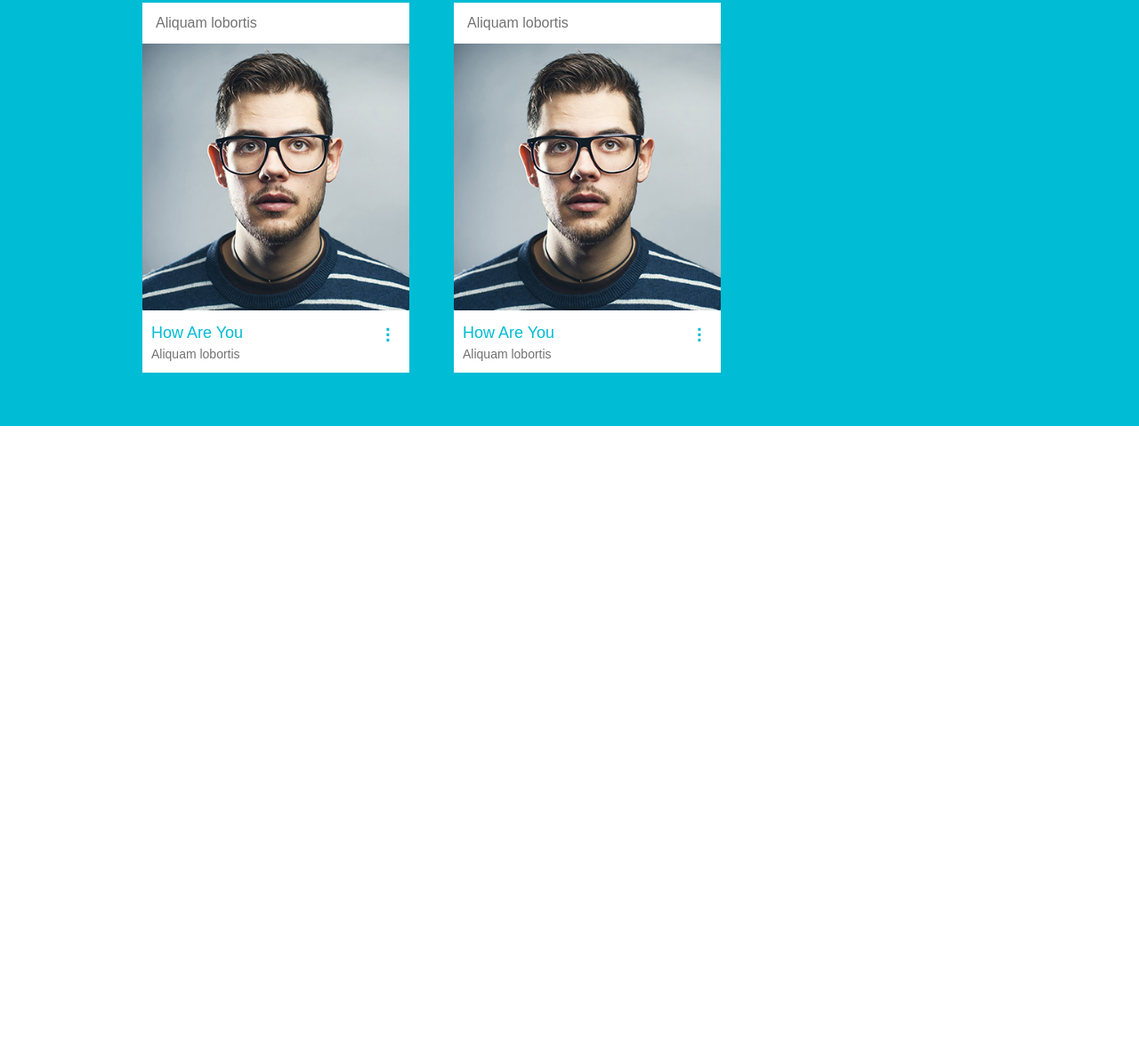
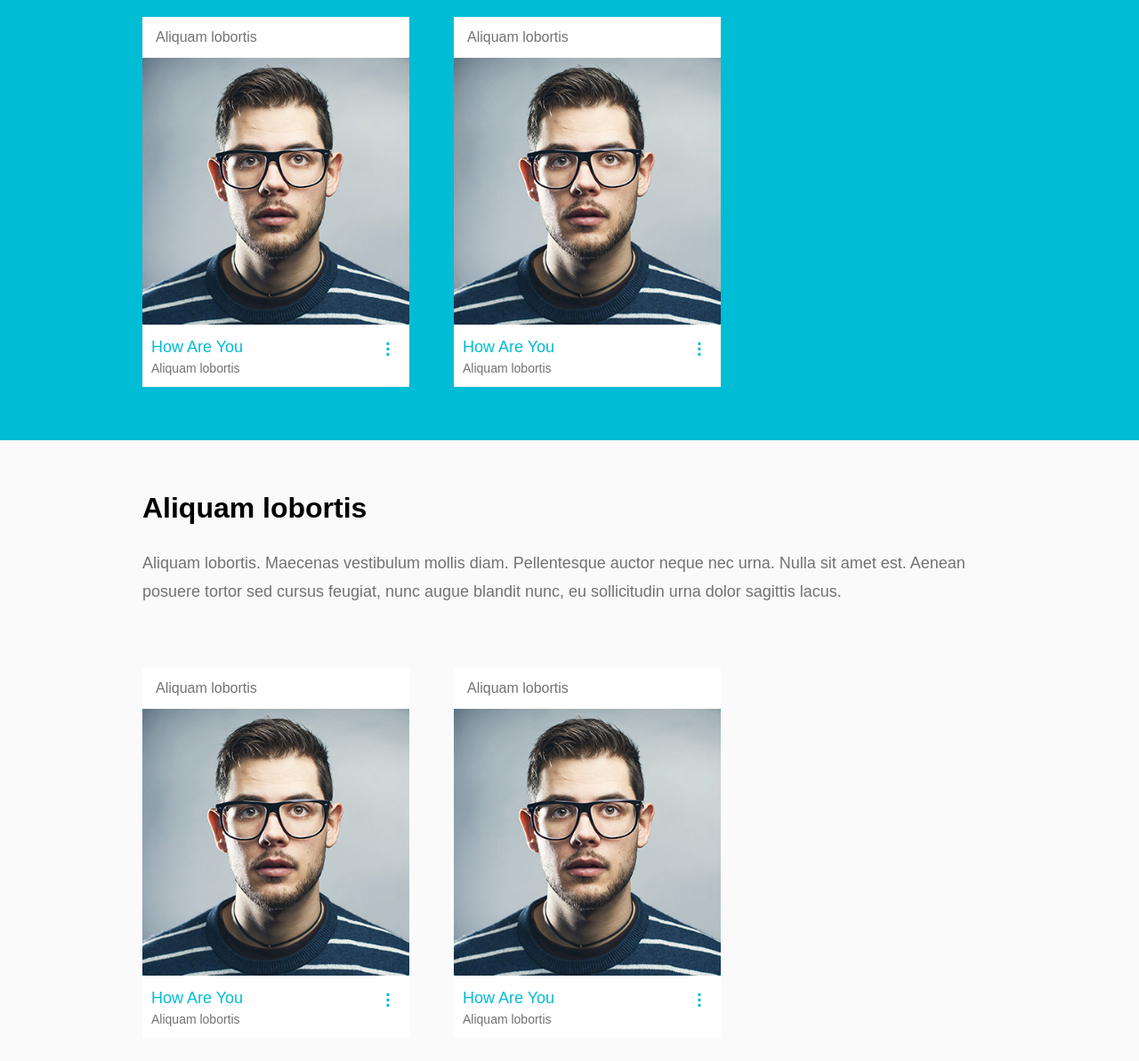
Before and after one commit to jaybidwai02/template, a website: page index.html in a window 1280 px wide. Shown: the part 2581-3774 px from the top of the page at 89% size. Before the commit the page ends 3060 px from the top, so only its background shows below. Drawn offline with Linux system fonts and the light colour scheme.

Commit message:
adding changes

```diff
--- a/index.html
+++ b/index.html
@@ -185,6 +185,65 @@
 				</div>
 			</div>
 
+			<div class="portfolio">
+				<div class="myWork">
+
+				<h3>Aliquam lobortis</h3>
+				<p class="desc">Aliquam lobortis. Maecenas vestibulum mollis diam. Pellentesque auctor neque nec urna. Nulla sit amet est. Aenean posuere tortor sed cursus feugiat, nunc augue blandit nunc, eu sollicitudin urna dolor sagittis lacus.</p>
+
+				 <ul class="album cfa">
+				 	<li>
+					 	<div class="holder">
+					 		<p class="subHeader">
+					 			<span>Aliquam lobortis</span>
+					 		</p>
+					 		<img src="images/me.jpg" alt="" class="logoImg">
+					 		<p class="subFooter">
+					 			<span class="name _00bcd4">How Are You</span>
+					 			<span class="period">Aliquam lobortis</span>
+					 		</p>
+					 		<span class="seeMore">
+					 			<span class="theme _00bcd4">.</span>
+					 			<span class="theme _00bcd4">.</span>
+					 			<span class="theme _00bcd4">.</span>
+					 		</span>
+					 		<div class="onHover">
+							<p class="subFooter">
+								<span class="name _00bcd4">How Are You</span>
+								<span class="period">Aliquam lobortis</span>
+							</p>
+							<p class="desc">Aliquam lobortis. Maecenas vestibulum mollis diam. Pellentesque auctor neque nec urna. Nulla sit amet est. Aenean posuere tortor sed cursus feugiat, nunc augue blandit nunc, eu sollicitudin urna dolor sagittis lacus.</p>
+					 		</div>
+					 	</div>
+				 	</li>
+				 	<li>
+				 	<div class="holder">
+				 		<p class="subHeader">
+				 			<span>Aliquam lobortis</span>
+				 		</p>
+				 		<img src="images/me.jpg" alt="" class="logoImg">
+				 		<p class="subFooter">
+				 			<span class="name _00bcd4">How Are You</span>
+				 			<span class="period">Aliquam lobortis</span>
+				 		</p>
+				 		<span class="seeMore">
+				 			<span class="theme _00bcd4">.</span>
+				 			<span class="theme _00bcd4">.</span>
+				 			<span class="theme _00bcd4">.</span>
+				 		</span>
+				 		<div class="onHover">
+						<p class="subFooter">
+							<span class="name _00bcd4">How Are You</span>
+							<span class="period">Aliquam lobortis</span>
+						</p>
+						<p class="desc">Aliquam lobortis. Maecenas vestibulum mollis diam. Pellentesque auctor neque nec urna. Nulla sit amet est. Aenean posuere tortor sed cursus feugiat, nunc augue blandit nunc, eu sollicitudin urna dolor sagittis lacus.</p>
+				 		</div>
+				 	</div>
+				 	</li>
+				 </ul>
+				 </div>
+			</div>
+
 		</div>
 	</header>
 </body>
--- a/sass/partials/_header.scss
+++ b/sass/partials/_header.scss
@@ -284,11 +284,11 @@ a{
 
 
 /* experience */
-.experience,.education{
+.experience,.education,.portfolio{
 	width: 100%;
 	// height: 350px;
 	padding: 60px 0;
-	.workExp,.college{
+	.workExp,.college,.myWork{
 		width: 960px;
 		margin: 0 auto;
 		h3{
@@ -305,13 +305,25 @@ a{
 	}
 }
 
+.portfolio{
+	background-color: #fafafa;
+	.myWork{
+	h3{
+		color: #000;
+	}
+	.desc{
+		color: #727272;
+	}
+}
+}
+
 
 
 /* skill start */
 .skill{
 	&.bgContainerSkill{
 		width: 100%;
-		height: 500px;
+		height: 600px;
 		// background-color: #c3c3c3;
 		display: table;
 		position: relative;
```
Also changed, not shown: css/main.css, 1 other file.
